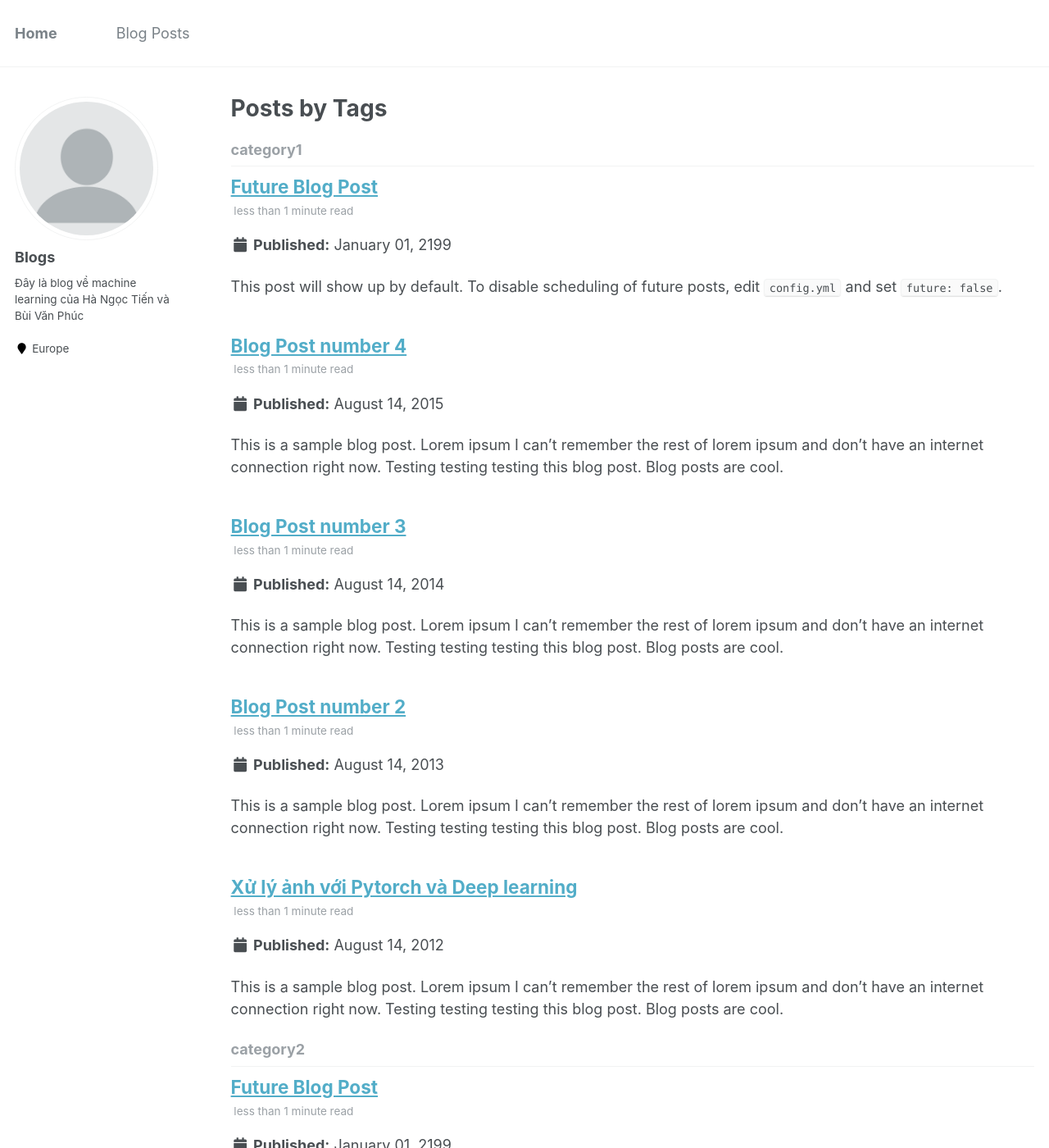
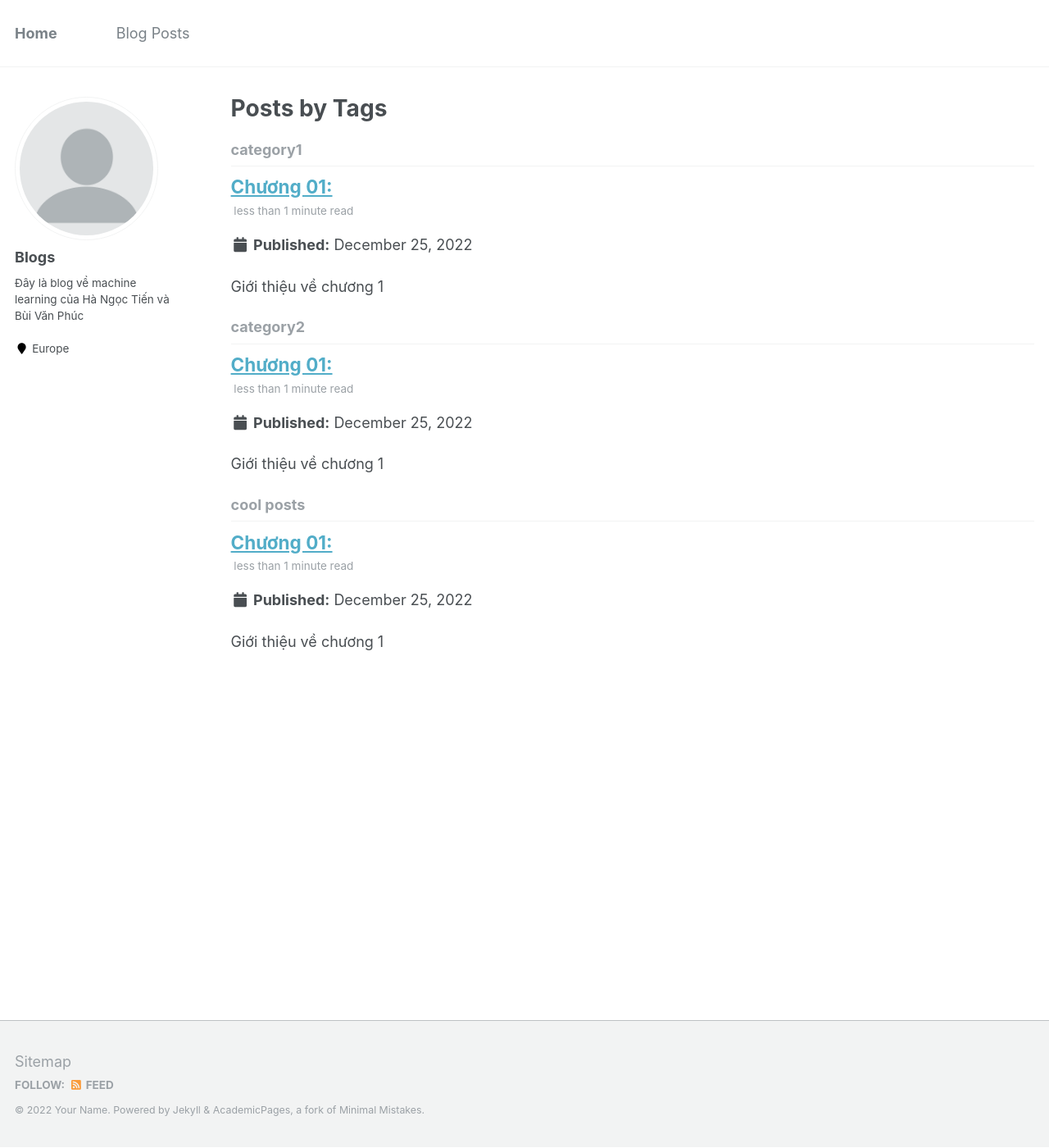
Before and after one commit to vanphuc-bui/MordenComputervision, a Jekyll site: the page built from _pages/tag-archive.html, in a window 1280 px wide and 1400 px high. Shown: the whole window at 82% size. Built offline with Jekyll 4.4.1, drawn with Linux system fonts in a browser that asks for light colours; some of the changed text lies outside the part shown.

Commit message:
Phuc add

```diff
--- a/_posts/2012-08-14-blog-post-1.md
+++ /dev/null
@@ -1,21 +0,0 @@
----
-title: 'Xử lý ảnh với Pytorch và Deep learning'
-date: 2012-08-14
-permalink: /posts/2012/08/blog-post-1/
-tags:
-  - cool posts
-  - category1
-  - category2
----
-
-This is a sample blog post. Lorem ipsum I can't remember the rest of lorem ipsum and don't have an internet connection right now. Testing testing testing this blog post. Blog posts are cool.
-
-Chương 1: [Giới thiệu về mạng neural](/posts/2012/08/blog-post-1/)
-======
-
-
-You can have many headings
-======
-
-Aren't headings cool?
-------
--- a/_posts/2013-08-14-blog-post-2.md
+++ /dev/null
@@ -1,20 +0,0 @@
----
-title: 'Blog Post number 2'
-date: 2013-08-14
-permalink: /posts/2013/08/blog-post-2/
-tags:
-  - cool posts
-  - category1
-  - category2
----
-
-This is a sample blog post. Lorem ipsum I can't remember the rest of lorem ipsum and don't have an internet connection right now. Testing testing testing this blog post. Blog posts are cool.
-
-Headings are cool
-======
-
-You can have many headings
-======
-
-Aren't headings cool?
-------
--- a/_posts/2014-08-14-blog-post-3.md
+++ /dev/null
@@ -1,20 +0,0 @@
----
-title: 'Blog Post number 3'
-date: 2014-08-14
-permalink: /posts/2014/08/blog-post-3/
-tags:
-  - cool posts
-  - category1
-  - category2
----
-
-This is a sample blog post. Lorem ipsum I can't remember the rest of lorem ipsum and don't have an internet connection right now. Testing testing testing this blog post. Blog posts are cool.
-
-Headings are cool
-======
-
-You can have many headings
-======
-
-Aren't headings cool?
-------
--- /dev/null
+++ b/_posts/2022-12-25-chapter-01.md
@@ -0,0 +1,21 @@
+---
+title: 'Chương 01: '
+date: 2022-12-25
+permalink: /posts/2022/12/chapter-01/
+tags:
+  - cool posts
+  - category1
+  - category2
+---
+
+Giới thiệu về chương 1
+
+Chương 1: [Giới thiệu về mạng neural](/posts/2012/08/blog-post-1/)
+======
+
+
+You can have many headings
+======
+
+Aren't headings cool?
+------
--- a/_posts/2199-01-01-future-post.md
+++ /dev/null
@@ -1,11 +0,0 @@
----
-title: 'Future Blog Post'
-date: 2199-01-01
-permalink: /posts/2012/08/blog-post-4/
-tags:
-  - cool posts
-  - category1
-  - category2
----
-
-This post will show up by default. To disable scheduling of future posts, edit `config.yml` and set `future: false`.
```
Also changed, not shown: _pages/about.md (+10 -8 lines), _posts/2015-08-14-blog-post-4.md (deleted, +0 -20 lines).
